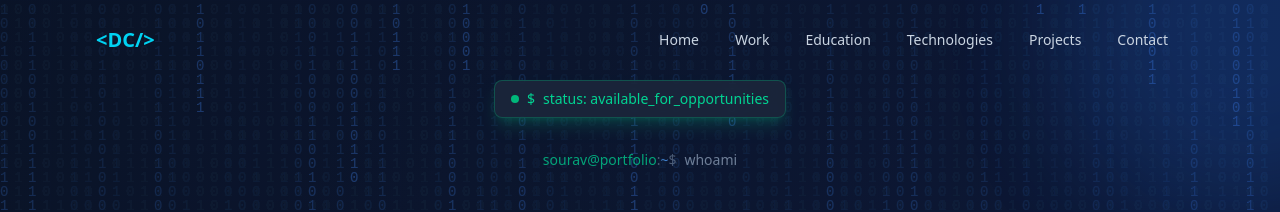
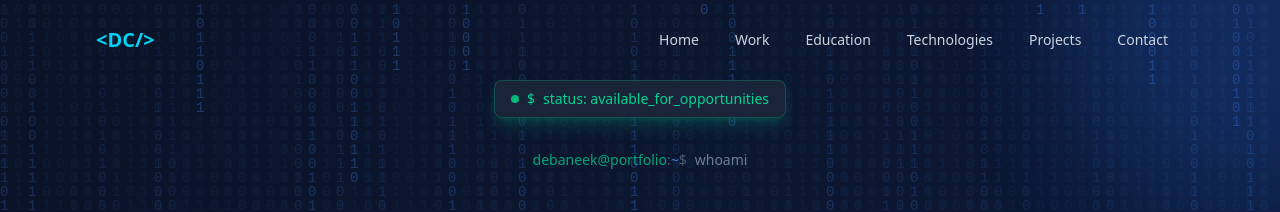
Before and after one commit to Debaneek31/my-portfolio, a Next.js app: page / in a window 1280 px wide. Shown: the top 212 px of the page. Built offline with nearby package versions, Linux system fonts and the light colour scheme.

Commit message:
minor change in landing page

```diff
--- a/src/app/page.js
+++ b/src/app/page.js
@@ -130,7 +130,7 @@ export default function Home() {
 
             {/* Terminal-style Intro */}
             <div className="mb-6 font-mono text-sm text-slate-400 opacity-75">
-              <span className="text-emerald-400">sourav@portfolio</span>
+              <span className="text-emerald-400">debaneek@portfolio</span>
               <span className="text-slate-500">:</span>
               <span className="text-blue-400">~</span>
               <span className="text-slate-500">$</span>
```
